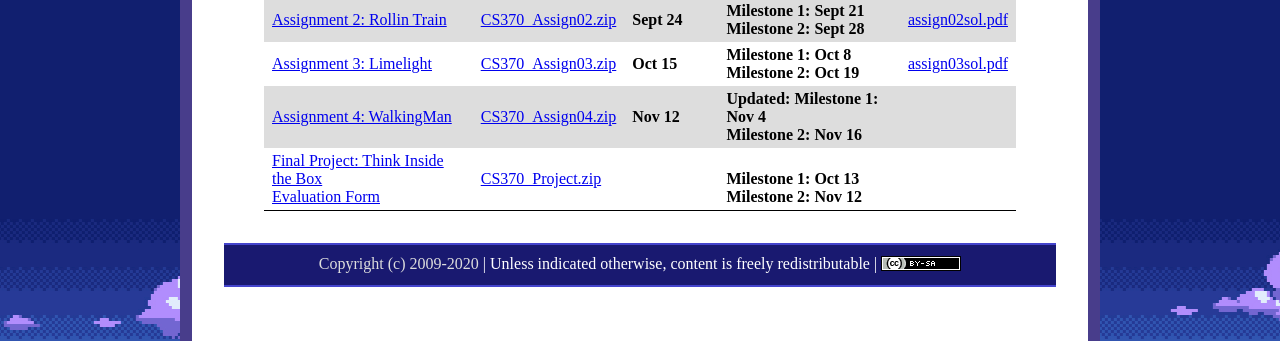
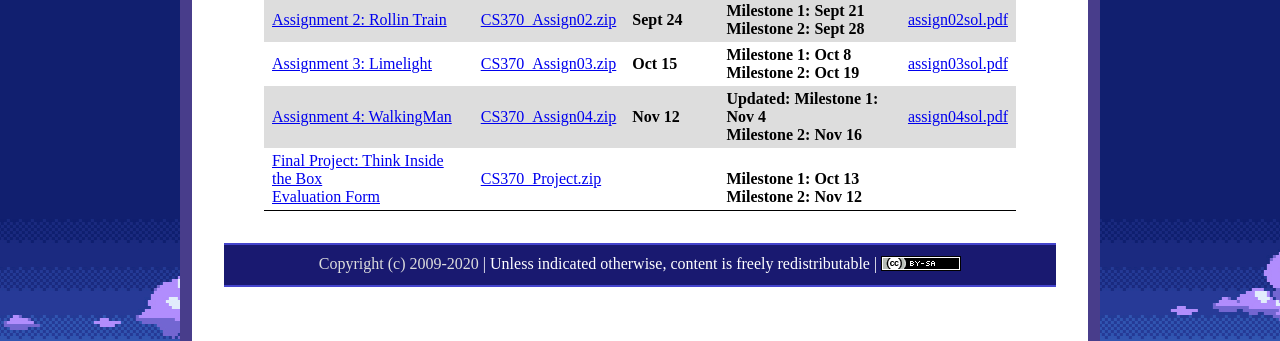
Before and after one commit to ycpcs/cs370-fall2020, a Jekyll site: the page built from assign/index.md, in a window 1280 px wide. Shown: the part 225-566 px from the top of the page. Built offline with Jekyll 4.4.1, drawn with Linux system fonts in a browser that asks for light colours.

Commit message:
add assign4 sol
add assign4 sol

```diff
--- a/assign/index.md
+++ b/assign/index.md
@@ -12,7 +12,7 @@ All written portions should be submitted to Canvas. All programming portions sho
 > [Assignment 1: Don Quixote](assign01.html)       | [CS370_Assign01.zip](src/CS370_Assign01.zip) | **Sept 10** | **Sept 14** | [assign01sol.pdf](sol/assign01sol.pdf) |
 > [Assignment 2: Rollin Train](assign02.html)      | [CS370_Assign02.zip](src/CS370_Assign02.zip) | **Sept 24**   | **Milestone 1: Sept 21** <br /> **Milestone 2: Sept 28** | [assign02sol.pdf](sol/assign02sol.pdf) |
 > [Assignment 3: Limelight](assign03.html)         | [CS370_Assign03.zip](src/CS370_Assign03.zip) | **Oct 15**   | **Milestone 1: Oct 8** <br /> **Milestone 2: Oct 19** | [assign03sol.pdf](sol/assign03sol.pdf) |
-> [Assignment 4: WalkingMan](assign04.html)            | [CS370_Assign04.zip](src/CS370_Assign04.zip) | **Nov 12**   | **Updated: Milestone 1: Nov 4** <br /> **Milestone 2: Nov 16** | |
+> [Assignment 4: WalkingMan](assign04.html)            | [CS370_Assign04.zip](src/CS370_Assign04.zip) | **Nov 12**   | **Updated: Milestone 1: Nov 4** <br /> **Milestone 2: Nov 16** | [assign04sol.pdf](sol/assign04sol.pdf) |
 > [Final Project: Think Inside the Box](project.html) <br /> [Evaluation Form](CS370_Final_Project_eval.docx) | [CS370_Project.zip](src/CS370_Project.zip) | |  <br /> **Milestone 1: Oct 13** <br /> **Milestone 2: Nov 12** | |
 
 <!--
```
Also changed, not shown: 1 other file.
